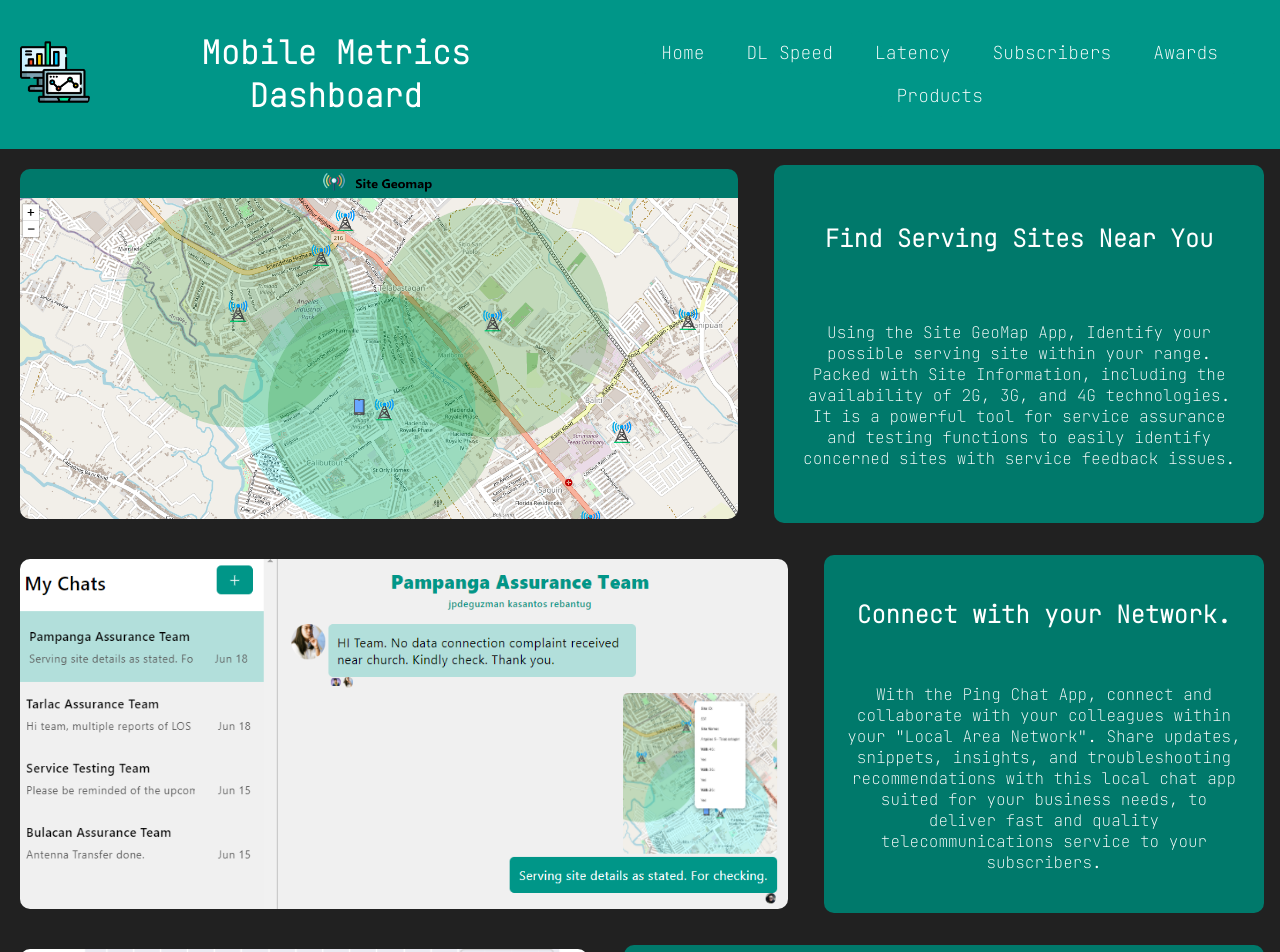
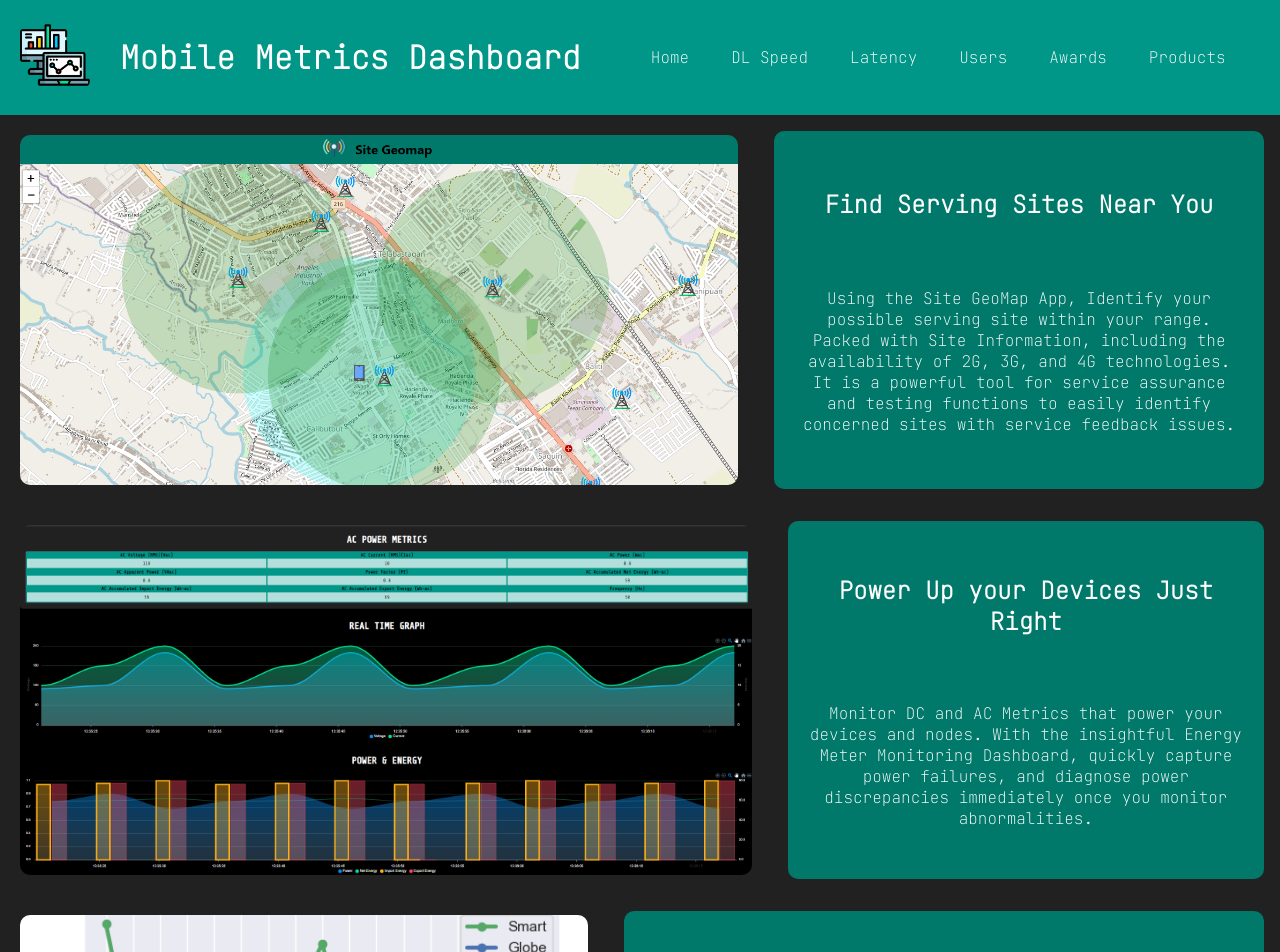
Before and after one commit to kirkalyn13/portfolio-dashboard-site, a React (Create React App) app: page /products in a window 1280 px wide. Shown: the top 952 px of the page. Built offline with nearby package versions, Linux system fonts and the light colour scheme.

Commit message:
Add Energy Meter to Products

```diff
--- a/src/App.css
+++ b/src/App.css
@@ -61,9 +61,9 @@ footer {
 }
 .container-nav{
   display: flex;
-  justify-content: space-around;
+  justify-content: flex-end;
   align-items: center;
-  font-size: large;
+  font-size: medium;
 }
 .container-creator{
   display: flex;
--- a/src/components/Navbar.js
+++ b/src/components/Navbar.js
@@ -25,7 +25,7 @@ const Navbar = ({logo}) => {
                   Latency
                 </Link>
                 <Link to="/subscribers">
-                  Subscribers
+                  Users
                 </Link>
                 <Link to="/awards">
                   Awards
--- a/src/components/Products.js
+++ b/src/components/Products.js
@@ -6,6 +6,8 @@ const pingChatTitle = "Connect with your Network."
 const pingChatContent = 'With the Ping Chat App, connect and collaborate with your colleagues within your "Local Area Network". Share updates, snippets, insights, and troubleshooting recommendations with this local chat app suited for your business needs, to deliver fast and quality telecommunications service to your subscribers.'
 const scriptTitle = "Visualize Insights, Quickly"
 const scriptContent = "The trends and insights you need for your endorsements or reports can now be automatically generated using the Open Signal Report Generator. With the script powered by Python, speed up your reporting with the automatic graph generation per region, complete with a summarized table with initial troubleshhoting insights."
+const emeterTitle = "Power Up your Devices Just Right"
+const emeterContent = "Monitor DC and AC Metrics that power your devices and nodes. With the insightful Energy Meter Monitoring Dashboard, quickly capture power failures, and diagnose power discrepancies immediately once you monitor abnormalities."
 
 const Products = () => {
     return (
@@ -15,12 +17,16 @@ const Products = () => {
                 <Talkies title={sitegeoTitle} content={sitegeoContent} />
             </div>
             <div className="container-product">
-                <img src="/images/chat.png" className="img-products" width="60%" height="350" position="sticky" alt=""/>
-                <Talkies title={pingChatTitle} content={pingChatContent} />
+                <img src="/images/emeter_sample.png" className="img-products" width="60%" height="350" position="sticky" alt=""/>
+                <Talkies title={emeterTitle} content={emeterContent} />
             </div>
             <div className="container-product">
                 <img src="/images/os_genreport.png" className="img-products" width="60%" height="350" position="sticky" alt=""/>
                 <Talkies title={scriptTitle} content={scriptContent} />
+            </div>
+            <div className="container-product">
+                <img src="/images/chat.png" className="img-products" width="60%" height="350" position="sticky" alt=""/>
+                <Talkies title={pingChatTitle} content={pingChatContent} />
             </div>
         </div>
     )
```
Also changed, not shown: public/images/emeter_sample.PNG (added).
